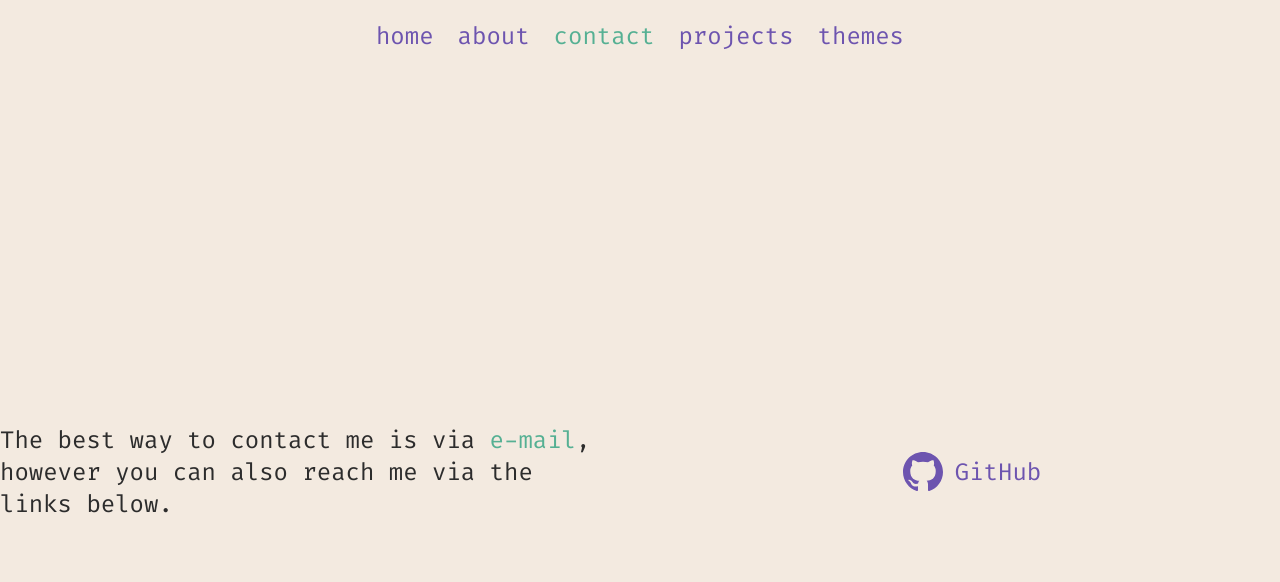
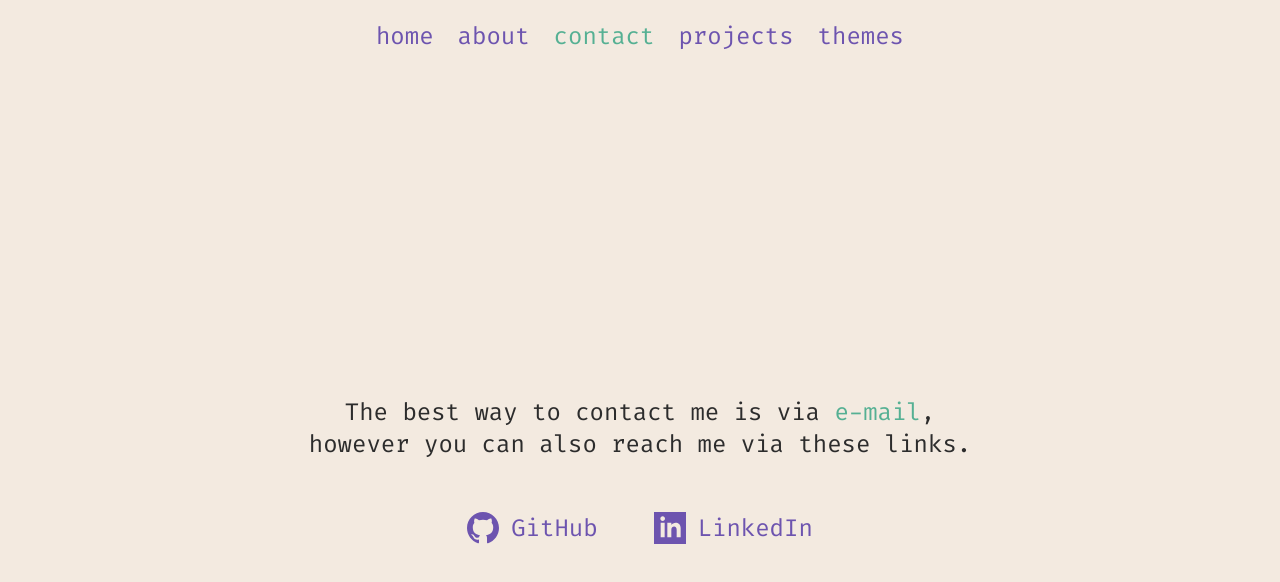
Before and after one commit to mikeycodingstuff/mikeycodingstuff.github.io, a Vue app: page /contact in a window 1280 px wide. Shown: the top 582 px of the page. Built offline with nearby package versions, Linux system fonts and the light colour scheme.

Commit message:
update contact view

```diff
--- /dev/null
+++ b/src/components/icons/GitHubIcon.vue
@@ -0,0 +1,7 @@
+<template>
+  <svg class="h-8 w-8 fill-theme-main transition-colors duration-300" viewBox="0 0 24 24">
+    <path
+      d="M12 0C5.374 0 0 5.373 0 12c0 5.302 3.438 9.8 8.207 11.387.599.111.793-.261.793-.577v-2.234c-3.338.726-4.033-1.416-4.033-1.416-.546-1.387-1.333-1.756-1.333-1.756-1.089-.745.083-.729.083-.729 1.205.084 1.839 1.237 1.839 1.237 1.07 1.834 2.807 1.304 3.492.997.107-.775.418-1.305.762-1.604-2.665-.305-5.467-1.334-5.467-5.931 0-1.311.469-2.381 1.236-3.221-.124-.303-.535-1.524.117-3.176 0 0 1.008-.322 3.301 1.23A11.509 11.509 0 0 1 12 5.803c1.02.005 2.047.138 3.006.404 2.291-1.552 3.297-1.23 3.297-1.23.653 1.653.242 2.874.118 3.176.77.84 1.235 1.911 1.235 3.221 0 4.609-2.807 5.624-5.479 5.921.43.372.823 1.102.823 2.222v3.293c0 .319.192.694.801.576C20.566 21.797 24 17.3 24 12c0-6.627-5.373-12-12-12z"
+    />
+  </svg>
+</template>
--- /dev/null
+++ b/src/components/icons/LinkedInIcon.vue
@@ -0,0 +1,7 @@
+<template>
+  <svg class="h-8 w-8 fill-theme-main transition-colors duration-300" viewBox="0 0 24 24">
+    <path
+      d="M0 0v24h24V0H0zm8 19H5V8h3v11zM6.5 6.732c-.966 0-1.75-.79-1.75-1.764s.784-1.764 1.75-1.764 1.75.79 1.75 1.764-.783 1.764-1.75 1.764zM20 19h-3v-5.604c0-3.368-4-3.113-4 0V19h-3V8h3v1.765c1.397-2.586 7-2.777 7 2.476V19z"
+    />
+  </svg>
+</template>
--- a/src/views/ContactView.vue
+++ b/src/views/ContactView.vue
@@ -1,30 +1,40 @@
 <script setup lang="ts">
 import ExternalLink from '@/components/nav/ExternalLink.vue';
+import GitHubIcon from '@/components/icons/GitHubIcon.vue';
+import LinkedInIcon from '@/components/icons/LinkedInIcon.vue';
 </script>
 
 <template>
   <div>
-    <div class="grid place-items-center md:grid-cols-2 gap-12">
-      <div class="text-2xl max-w-2xl">
+    <div class="grid place-items-center gap-12">
+      <div class="text-2xl max-w-2xl text-center">
         <p>
           The best way to contact me is via
           <external-link link="mailto:mikeyinguk+jobs@gmail.com">e-mail</external-link>, however you
-          can also reach me via the links below.
+          can also reach me via these links.
         </p>
       </div>
 
-      <div class="text-2xl max-w-2xl">
-        <external-link link="/" contact class="focus:ring-theme-main">
+      <div class="flex gap-x-12 text-2xl">
+        <external-link
+          link="https://github.com/mikeycodingstuff"
+          contact
+          class="focus:ring-theme-main"
+        >
           <div class="group flex gap-3 items-center rounded text-theme-main p-1">
-            <svg
-              viewBox="0 0 24 24"
-              class="h-10 w-10 fill-theme-main group-hover:fill-theme-accent transition-colors duration-300"
-            >
-              <path
-                d="M12 0c-6.626 0-12 5.373-12 12 0 5.302 3.438 9.8 8.207 11.387.599.111.793-.261.793-.577v-2.234c-3.338.726-4.033-1.416-4.033-1.416-.546-1.387-1.333-1.756-1.333-1.756-1.089-.745.083-.729.083-.729 1.205.084 1.839 1.237 1.839 1.237 1.07 1.834 2.807 1.304 3.492.997.107-.775.418-1.305.762-1.604-2.665-.305-5.467-1.334-5.467-5.931 0-1.311.469-2.381 1.236-3.221-.124-.303-.535-1.524.117-3.176 0 0 1.008-.322 3.301 1.23.957-.266 1.983-.399 3.003-.404 1.02.005 2.047.138 3.006.404 2.291-1.552 3.297-1.23 3.297-1.23.653 1.653.242 2.874.118 3.176.77.84 1.235 1.911 1.235 3.221 0 4.609-2.807 5.624-5.479 5.921.43.372.823 1.102.823 2.222v3.293c0 .319.192.694.801.576 4.765-1.589 8.199-6.086 8.199-11.386 0-6.627-5.373-12-12-12z"
-              />
-            </svg>
+            <git-hub-icon class="group-hover:fill-theme-accent" />
             <p class="group-hover:text-theme-accent transition-colors duration-300">GitHub</p>
+          </div>
+        </external-link>
+
+        <external-link
+          link="https://www.linkedin.com/in/mikeyying"
+          contact
+          class="focus:ring-theme-main"
+        >
+          <div class="group flex gap-3 items-center rounded text-theme-main p-1">
+            <linked-in-icon class="group-hover:fill-theme-accent" />
+            <p class="group-hover:text-theme-accent transition-colors duration-300">LinkedIn</p>
           </div>
         </external-link>
       </div>
```
